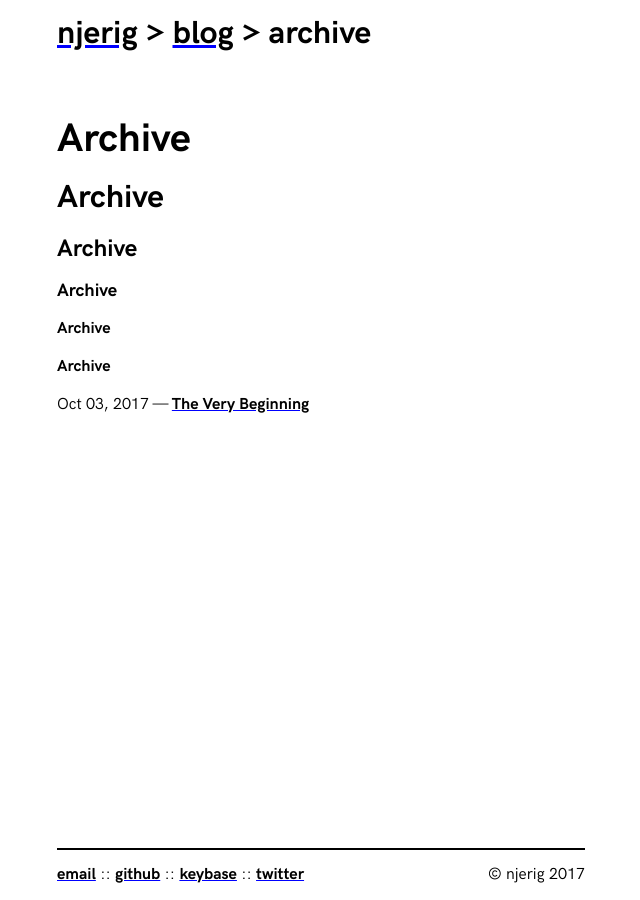
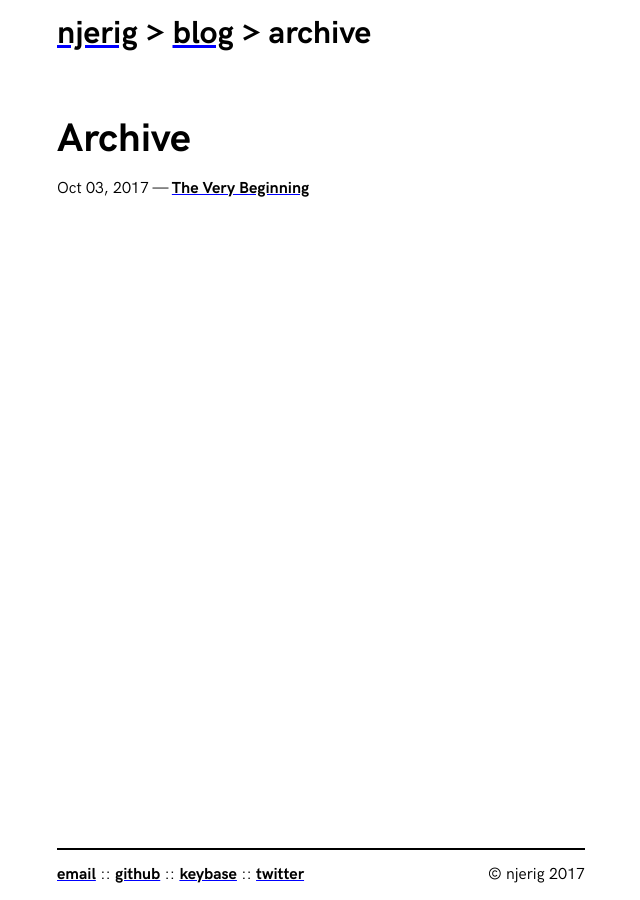
Before and after one commit to njerig/personal-website, a Jekyll site: the page built from blog/archive.html, in a window 1280 px wide. Shown: the whole page, without its empty margins (319-959 px from the left). Built offline with Jekyll 4.4.1, drawn with Linux system fonts in a browser that asks for light colours; nearby versions of some CDN libraries; some web fonts are replaced.

Commit message:
remove test headers lol

```diff
--- a/blog/archive.html
+++ b/blog/archive.html
@@ -2,11 +2,6 @@
 layout: blank
 ---
 <h1>Archive</h1>
-<h2>Archive</h2>
-<h3>Archive</h3>
-<h4>Archive</h4>
-<h5>Archive</h5>
-<h6>Archive</h6>
 {% for post in site.posts %}
   <p>{{ post.date | date: "%b %d, %Y"}} — <a href="{{ post.url }}">{{ post.title }}</a></p>
 {% endfor %}
```
